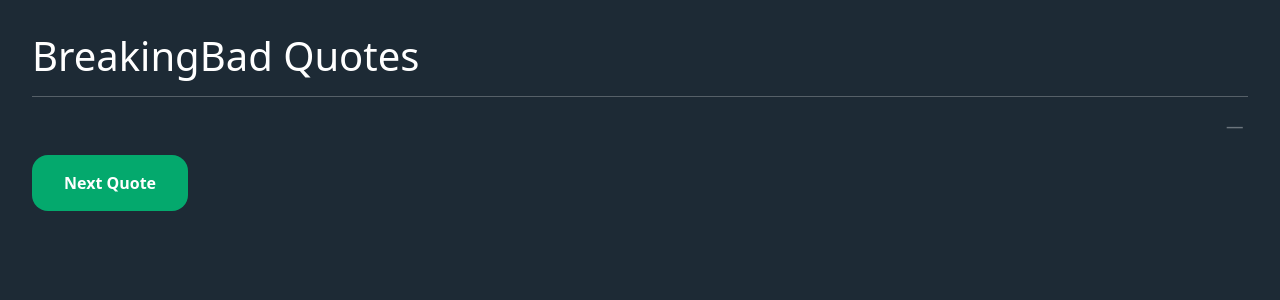
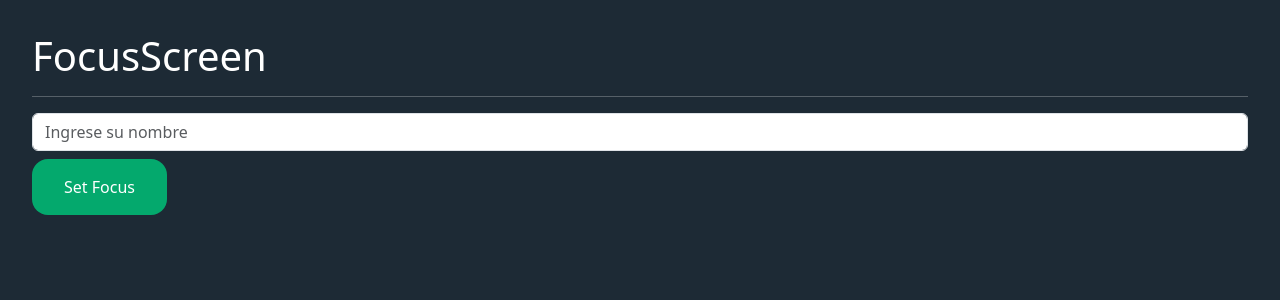
Before and after one commit to doclaag/hook-app, a React (Vite) app: page / in a window 1280 px wide. Shown: the top 300 px of the page. Built offline with nearby package versions, Linux system fonts and the light colour scheme; no server answers.

Commit message:
worked with useRef

```diff
--- /dev/null
+++ b/src/04-useRef/FocusScreen.jsx
@@ -0,0 +1,33 @@
+import { useRef } from "react";
+
+export const FocusScreen = () => {
+
+    const inputRef = useRef();
+
+    const onClick = () => {
+        // document.querySelector('input').select();
+        // console.log(inputRef);
+        inputRef.current.select();
+    };
+
+
+    return (
+        <>
+            <h1 className='h-1'>FocusScreen</h1>
+            <hr />
+            <input
+                ref={inputRef}
+                type='text'
+                placeholder='Ingrese su nombre'
+                className='form-control'
+            />
+
+            <button
+                className="btn mt-2"
+                onClick={onClick}
+            >
+                Set Focus
+            </button>
+        </>
+    );
+};
--- a/src/main.jsx
+++ b/src/main.jsx
@@ -7,10 +7,11 @@
 // import { CounterWithCustomHook } from './01-useState/CounterWithCustomHook'
 // import { SimpleForm } from './02-useEffect/SimpleForm'
 // import { FormWithCustomHook } from './02-useEffect/FormWithCustomHook'
-import { MultipleCustomHooks } from './03-examples/MultipleCustomHooks'
+// import { MultipleCustomHooks } from './03-examples/MultipleCustomHooks'
+import { FocusScreen } from './04-useRef/FocusScreen'
 
 ReactDOM.createRoot(document.getElementById('root')).render(
   <React.StrictMode>
-    <MultipleCustomHooks />
+    <FocusScreen />
   </React.StrictMode>,
 )
```
